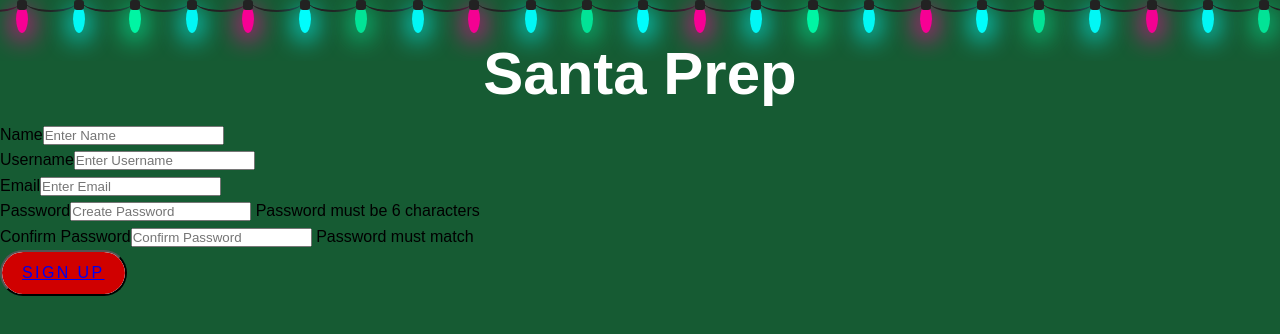
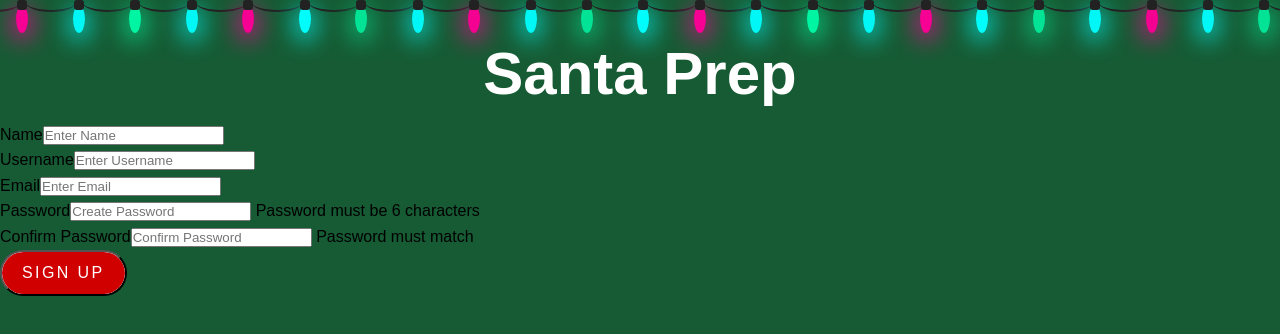
Before and after one commit to Red-Lipped-Batfish-FTRI5/Santa-Prep, a React app: page /SignUp in a window 1280 px wide. Shown: the top 334 px of the page. Built offline with nearby package versions, Linux system fonts and the light colour scheme.

Commit message:
updated webpack proxies, removed extra route to Homepage that was unneeded, created functionality to SignUp so that user signup data is saved in DB and then redirected to Login page

```diff
--- a/src/App.jsx
+++ b/src/App.jsx
@@ -1,5 +1,4 @@
 import React from 'react';
-import App from './Homepage';
 import Login from "./client/components/Login.jsx"
 import Homepage from "./Homepage.jsx"
 import Dashboard from "./client/components/Dashboard.jsx"
@@ -16,7 +15,6 @@ render(
       <Route path="/" element={<Homepage />}></Route>
       <Route exact path="/SignUp" element={<SignUp />}></Route>
       <Route exact path="/Login" element={<Login />}></Route>
-      <Route exact path="/Homepage" element={<Homepage />}></Route>
       <Route exact path="/Dashboard" element={<Dashboard />}></Route>
       <Route exact path="/Wishlist" element={<Wishlist />}></Route>
       <Route exact path="/CookieRecipes" element={<CookieRecipes />}></Route>
--- a/src/client/components/SignUp.jsx
+++ b/src/client/components/SignUp.jsx
@@ -2,14 +2,46 @@ import React  from 'react';
 import { Link } from 'react-router-dom';
 
 const Signup = () => {
+  const [values, setValues] = React.useState({
+    name: "",
+    username: "",
+    email: "",
+    password: "",
+  });
+  const onFormSubmit = () => {
+    const requestOptions = {
+      method: 'POST',
+      headers: { 'Content-Type': 'application/json' },
+      body: JSON.stringify({
+        name: values.name,
+        username: values.username,
+        email: values.email,
+        password: values.password,
+      })
+    }
+    fetch('/SignUp', requestOptions)
+      .then(res => res.json())
+      .then(res => {
+        if (res.userID) {
+          props.authenicator({authorized: true})
+        }
+        console.log('Res: ', res)
+      });
+  }
+  const handleInputChange = (prop) => (event) => {
+    setValues({ ...values, [prop]: event.target.value });
+  };
+
   return (
   <div>
-    <form action="/users/signup" method="POST">
+    <form>
     <div className="form-group">
       <label htmlFor="name">Name</label>
        <input
           type="name"
           id="name"
+          onChange={handleInputChange("name")}
+          value={values.name}
           name="name"
           className="form-control"
           placeholder="Enter Name"
@@ -20,6 +52,8 @@ const Signup = () => {
        <input
           type="username"
           id="username"
+          onChange={handleInputChange("username")}
+          value={values.username}
           name="username"
           className="form-control"
           placeholder="Enter Username"
@@ -30,6 +64,8 @@ const Signup = () => {
         <input
           type="email"
           id="email"
+          onChange={handleInputChange("email")}
+          value={values.email}
           name="email"
           className="form-control"
           placeholder="Enter Email"
@@ -40,6 +76,8 @@ const Signup = () => {
         <input
           type="password"
           id="password"
+          onChange={handleInputChange("password")}
+          value={values.password}
           name="password"
           className="form-control"
           placeholder="Create Password"
@@ -55,9 +93,11 @@ const Signup = () => {
           placeholder="Confirm Password"
         /> Password must match
     </div>
-      <button type="submit">
-      <Link to="/Login">Sign Up</Link>
+    <Link to="/Login">
+      <button onClick={onFormSubmit} variant="outlined">
+      Sign Up
       </button>
+      </Link>
       </form>
   </div>
   )
--- a/webpack.config.js
+++ b/webpack.config.js
@@ -41,6 +41,8 @@ module.exports = {
      */
     proxy: {
         '/api': 'http://localhost:3000/',
+        '/SignUp': 'http://localhost:3000/',
+        '/Login': 'http://localhost:3000/',
       },
   },
   module: {
```
